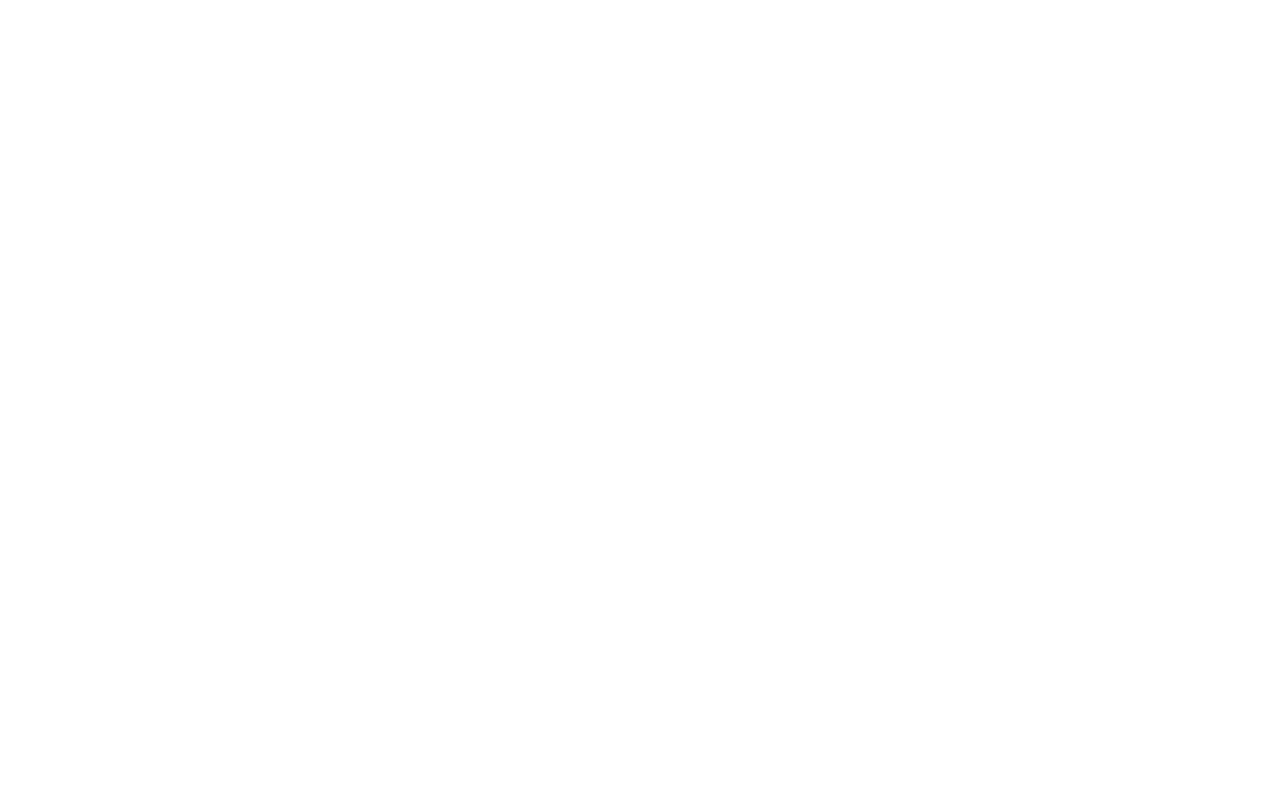
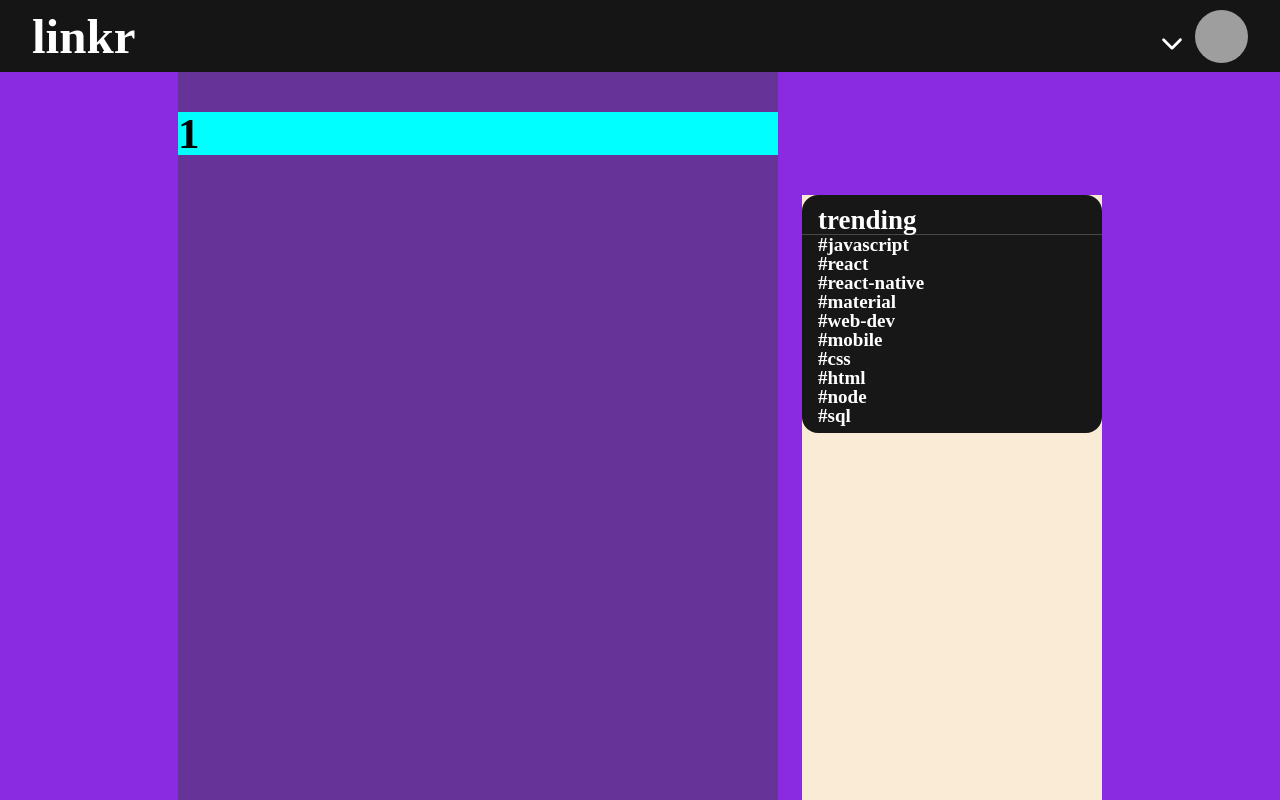
Before and after one commit to DCSouza2306/projetao-linkr-front-end-, a React (Create React App) app: page /hashtag/1 in a window 1280 px wide. Before the commit this address had no page. Shown: the top 800 px of the page. Built offline with nearby package versions, Linux system fonts and the light colour scheme; grey boxes are pictures that could not be loaded.

Commit message:
feat: hashtag-page model ready

```diff
--- a/src/App.js
+++ b/src/App.js
@@ -3,6 +3,7 @@
 import SignUpPage from "./pages/SignUp-page";
 import LoginPage from "./pages/Login-page";
 import GlobalStyle from "./components/Global-style";
+
 
 function App() {
   return (
@@ -11,7 +12,7 @@
 
 
       <Routes>
-        <Route path="/hashtag" element={<HashtagPage />} />
+        <Route path="/hashtag/:hashtag" element={<HashtagPage />} />
         <Route path="/sign-up" element={<SignUpPage />} />
         <Route path="/" element={<LoginPage />} />
       </Routes>
--- a/src/components/Header.js
+++ b/src/components/Header.js
@@ -25,7 +25,7 @@
 }
 
 const Container = styled.header`
-    width: 100vw;
+    width: 100%;
     height: 72px;
     display: flex;
     align-items: center;
--- a/src/pages/Hashtag-page.js
+++ b/src/pages/Hashtag-page.js
@@ -1,20 +1,64 @@
+import { useParams } from "react-router-dom"
 import styled from "styled-components"
+import HashtagBox from "../components/Hashtag-box"
 import Header from "../components/Header"
 
+
 export default function HashtagPage() {
+    const {hashtag} = useParams()
+
     return (
         <Container>
             <Header />
+            <div className="content">
+                <div className="timeLineContainer">
+                    <h2>{hashtag}</h2>
 
+                    <div className="timeLine">
 
-
+                    </div>
+                </div>
+                <div className="sideBar">
+                    <HashtagBox />
+                </div>
+            </div>
         </Container>
     )
 }
 
 
 const Container = styled.div`
-    width: 100vw;
+    width: 100%;
     height: 100vh;
     background-color: blueviolet;
+
+    .content{
+        width: 100%;
+        display: flex;
+        justify-content: center;
+
+        .timeLineContainer{
+            width: 600px;
+            height: 200vw;
+            background-color: rebeccapurple;
+
+            h2{
+                font-size: 43px;
+                font-weight: bold;
+                margin: 40px 0;
+                background-color: aqua;
+            }
+
+            .timeLine{
+                width: 100%;
+                background-color: red;
+            }
+        }
+
+        .sideBar{
+            margin-top: 123px;
+            background-color: antiquewhite;
+            margin-left: 24px;
+        }
+    }
 `
```
